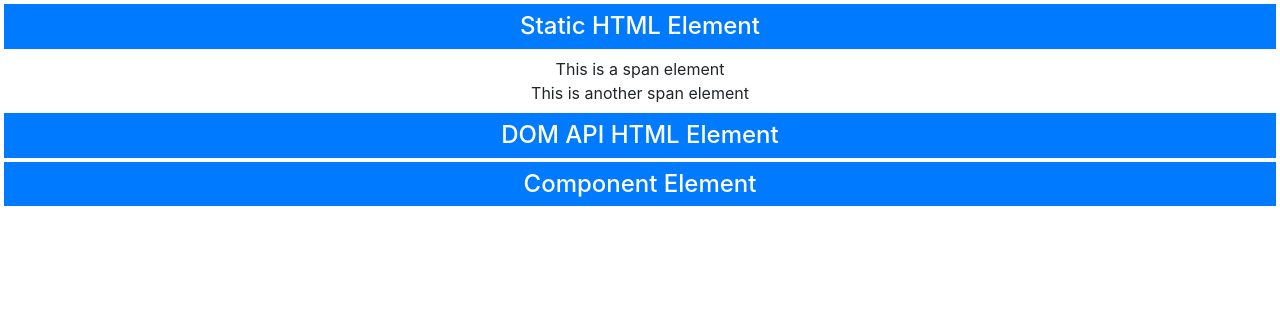
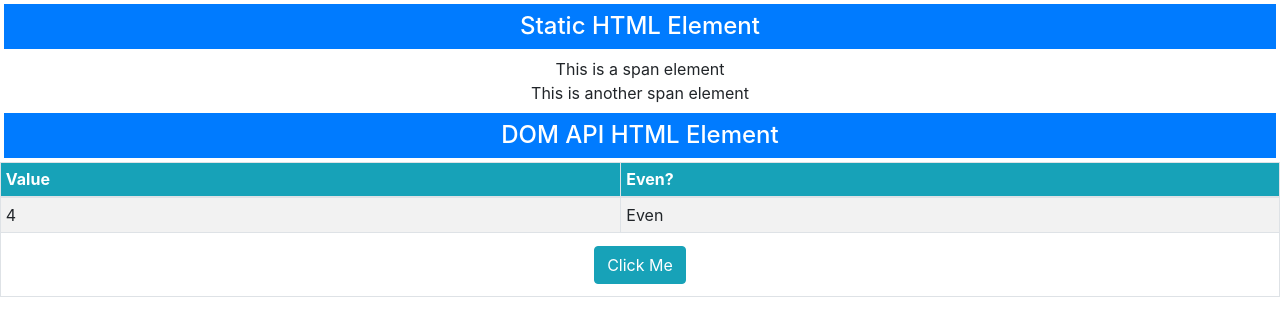
Before and after one commit to mar1n/primier, a React (Create React App) app: page / in a window 1280 px wide. Shown: the top 336 px of the page. Built offline with nearby package versions, Linux system fonts and the light colour scheme.

Commit message:
bootstrap style for table

```diff
--- a/src/App.js
+++ b/src/App.js
@@ -4,8 +4,45 @@ import './App.css';
 import { render } from '@testing-library/react';
 
 export default class App extends Component {
+
+  constructor(props) {
+    super(props);
+    this.state = {
+      count: 4
+    }
+  }
+
+  isEven(val) {
+    return val % 2 === 0 ? "Even" : "Odd";
+  }
+
+  getClassName(val) {
+    return val % 2 === 0
+      ? "bg-primary text-white text-center p-2 m-1"
+      : "bg-secondary text-white text-center p-2 m-1"
+  }
+
+  handleClick = () => this.setState({ count: this.state.count + 1})
   render = () =>
-    <h4 className="bg-primary text-white text-center p-2 m-1">
-      Component Element
-    </h4>
+    <table className="table table-striped table-bordered table-sm">
+      <thead className="bg-info text-white">
+        <tr><th>Value</th><th>Even?</th></tr>
+      </thead>
+      <tbody>
+        <tr>
+          <td>{ this.state.count }</td>
+          <td>{ this.isEven(this.state.count) }</td>
+        </tr>
+      </tbody>
+      <tfoot className="text-center">
+        <tr>
+          <td colSpan="2">
+            <button className="btn btn-info m-2"
+                onClick={ this.handleClick }>
+                  Click Me
+                </button>
+          </td>
+        </tr>
+      </tfoot>
+    </table>
  }
```
